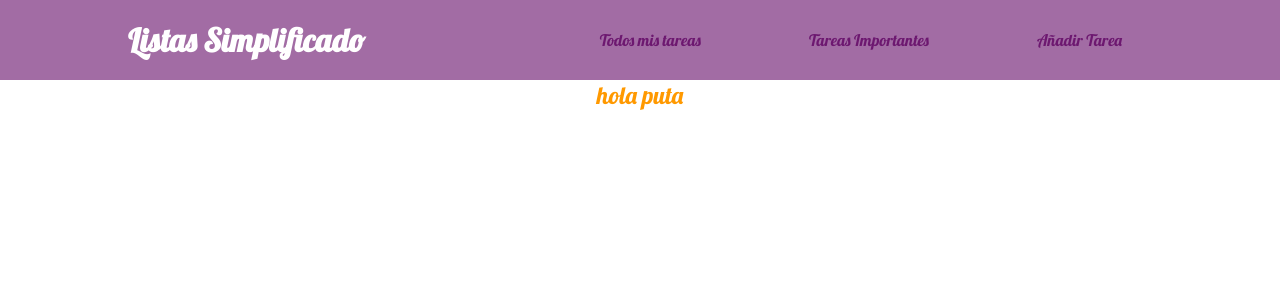
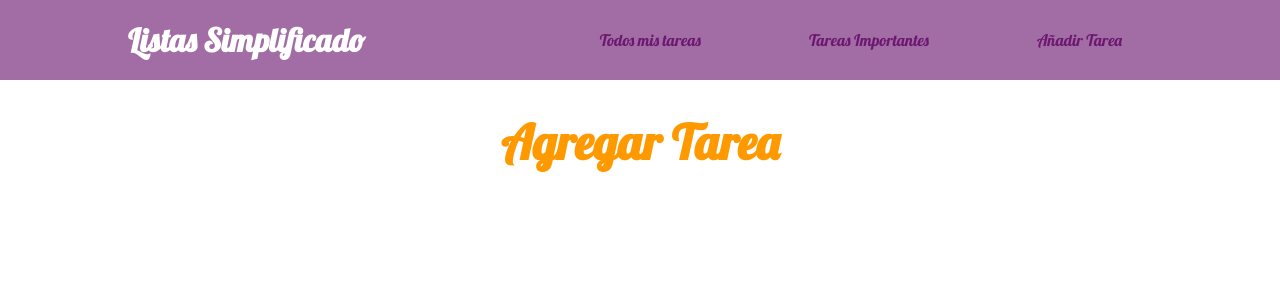
Before and after one commit to melxincognito/lista-simplificado-2.0, a React (Create React App) app: page / in a window 1280 px wide. Shown: the top 300 px of the page. Built offline with nearby package versions, Linux system fonts and the light colour scheme; the HTML template or start-up script is replaced by a standard one.

Commit message:
created files to render different pages

```diff
--- a/src/App.js
+++ b/src/App.js
@@ -1,10 +1,10 @@
 import Layout from "./components/layout/Layout.component";
-
+import AddTodosPage from "./pages/AddTodo.component";
 
 function App() {
   return (
     <Layout>
-      hola puta
+     <AddTodosPage />
     </Layout>
 
   );
--- /dev/null
+++ b/src/pages/AddTodo.component.jsx
@@ -0,0 +1,11 @@
+import React from 'react';
+
+function AddTodosPage() {
+    return (
+        <div>
+            <h1> Agregar Tarea </h1>
+        </div>
+    )
+}
+
+export default AddTodosPage;
```
Also changed, not shown: src/pages/AllTodos.component.jsx (added, +11 -0 lines), src/pages/ImportantTodos.component.jsx (added, +9 -0 lines).
